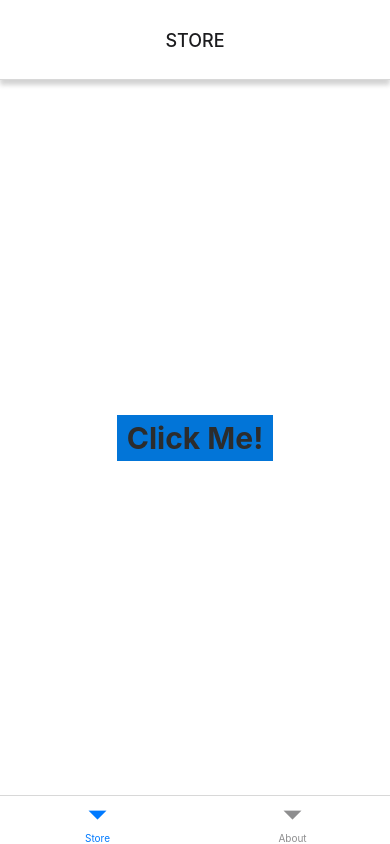
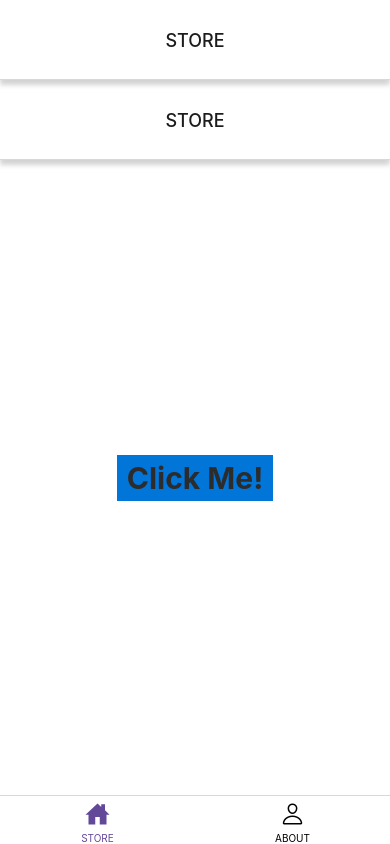
Before and after one commit to letsjo/purple.io-rn-test, a React Native app: screen / in a window 390 px wide. Built offline with nearby package versions, Linux system fonts and the light colour scheme.

Commit message:
feat(*): 하단 메뉴 셋팅 추가

```diff
--- /dev/null
+++ b/src/datas/BottomTabData.js
@@ -0,0 +1,19 @@
+import About from "../screens/About";
+import CustomNavigation from "../navigations/CustomNavigation";
+
+export const BottomTabData = [
+  {
+    id: 1,
+    name: 'STORE',
+    component: CustomNavigation,
+    activeIcon: 'home-sharp',
+    inActiveIcon: 'home-outline',
+  },
+  {
+    id: 2,
+    name: 'ABOUT',
+    component: About,
+    activeIcon: 'person-sharp',
+    inActiveIcon: 'person-outline',
+  },
+];
--- a/src/navigations/BottomTabNavigation.js
+++ b/src/navigations/BottomTabNavigation.js
@@ -1,22 +1,28 @@
 import React, { useState } from 'react'
 import styled from 'styled-components/native';
-import { useSetRecoilState, useRecoilState, useRecoilValue } from 'recoil';
+import { useRecoilValue } from 'recoil';
 
 import CustomNavigation from './CustomNavigation';
 import About from '../screens/About';
 
+import { Ionicons } from '@expo/vector-icons';
 import { createBottomTabNavigator } from '@react-navigation/bottom-tabs';
 import { isTabViewState } from '../state/isTabViewState';
+import { BottomTabData } from '../datas/BottomTabData';
 
 const Tab = createBottomTabNavigator();
 
 const BottomTabNavigation = () => {
   const isTabView = useRecoilValue(isTabViewState);
 
+  const TabIcon = ({ name, color }) => {
+    return <Ionicons name={name} size={24} color={color} />;
+  }
+
   return (
     <Tab.Navigator
-      initialRouteName='Store'
-      screenOptions={{
+      initialRouteName='StoreList'
+      screenOptions={({
         headerStyle: {
           height: 80,
           shadowColor: '#222',
@@ -27,11 +33,33 @@ const BottomTabNavigation = () => {
           shadowOpacity: 0.2,
           shadowRadius: 4.65,
         },
+        tabBarActiveTintColor: '#63489A',
+        tabBarInactiveTintColor: '#000',
         headerTitleAlign: 'center',
-      }}
+      })}
     >
-      <Tab.Screen name='Store' options={{ headerShown: false, tabBarStyle: { display: `${isTabView ? 'flex' : 'none'}` } }} component={CustomNavigation} />
-      <Tab.Screen name='About' options={{ headerShown: true, tabBarStyle: { display: `${isTabView ? 'flex' : 'none'}` } }} component={About} />
+      {
+        BottomTabData.map((TabMenu, index) => (
+          <Tab.Screen
+            key={index}
+            name={TabMenu.name}
+            options={
+              {
+                tabBarShowLabel: TabMenu.name,
+                headerShown: isTabView ? true : false,
+                tabBarStyle: { display: `${isTabView ? 'flex' : 'none'}` },
+                tabBarIcon: props => TabIcon(
+                  {
+                    ...props,
+                    name: props.focused ? TabMenu.activeIcon : TabMenu.inActiveIcon,
+                  }
+                )
+              }
+            }
+            component={TabMenu.component}
+          />
+        ))
+      }
     </Tab.Navigator>
   )
 }
```
